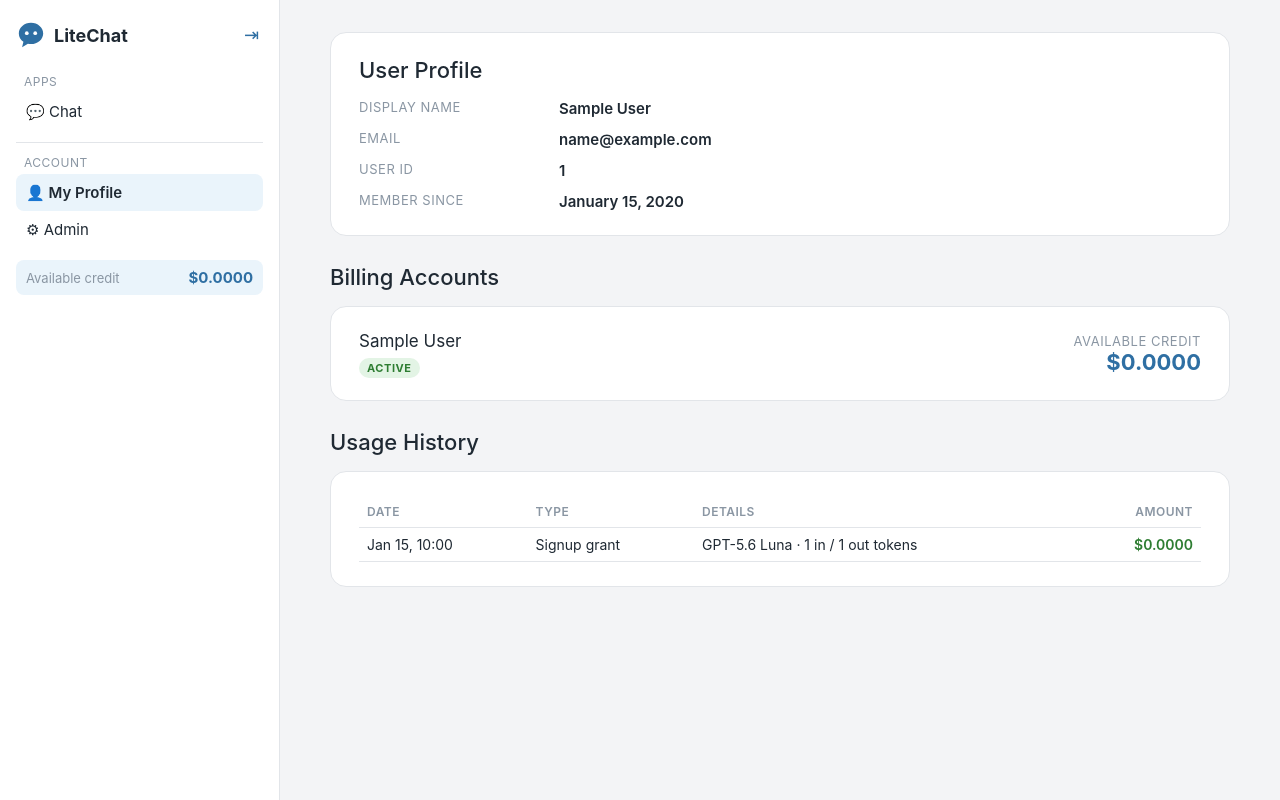
After one commit to karellevanessa/litechat-midterm, a Django app: page /accounts/profile/ in a window 1280 px wide. The commit adds this page. Run offline with Django 5.2, Linux system fonts and the light colour scheme; a user stored in the database is signed in; data comes from the database, SQL or seed files in the repository; tables that the repository leaves empty hold one stand-in row (values such as "Sample post"); some libraries are stand-ins or nearby versions.

Commit message:
feat(accounts): profile page with billing account and usage history
Show display name, email, user id and member-since date, each billing
account with status badge and available credit, and the last 50 ledger
entries (grants, top-ups, charges with model and tokens).

Co-Authored-By: Claude Opus 5.5 <noreply@anthropic.com>

```diff
--- a/accounts/urls.py
+++ b/accounts/urls.py
@@ -6,6 +6,7 @@ from .forms import EmailAuthenticationForm
 
 urlpatterns = [
     path("signup/", views.signup, name="signup"),
+    path("profile/", views.profile, name="profile"),
     path(
         "login/",
         auth_views.LoginView.as_view(authentication_form=EmailAuthenticationForm, redirect_authenticated_user=True),
--- a/accounts/views.py
+++ b/accounts/views.py
@@ -1,10 +1,14 @@
 from django.contrib.auth import login
+from django.contrib.auth.decorators import login_required
 from django.db import transaction
 from django.shortcuts import redirect, render
 
-from billing.services import open_personal_account
+from billing.models import LedgerEntry
+from billing.services import format_balance, get_balance, open_personal_account
 
 from .forms import SignupForm
+
+USAGE_HISTORY_LIMIT = 50
 
 
 def signup(request):
@@ -18,3 +22,16 @@ def signup(request):
         login(request, user, backend="django.contrib.auth.backends.ModelBackend")
         return redirect("chat:index")
     return render(request, "registration/signup.html", {"form": form})
+
+
+@login_required
+def profile(request):
+    accounts = []
+    for account in request.user.billing_accounts.all():
+        accounts.append({"account": account, "balance": format_balance(get_balance(account))})
+    entries = (
+        LedgerEntry.objects.filter(account__owner=request.user)
+        .select_related("message__ai_model")
+        .order_by("-created_at", "-id")[:USAGE_HISTORY_LIMIT]
+    )
+    return render(request, "accounts/profile.html", {"accounts": accounts, "entries": entries})
--- a/static/css/app.css
+++ b/static/css/app.css
@@ -112,3 +112,27 @@ input[type=text], input[type=email], input[type=password], textarea, select {
 .model-card:hover { border-color: var(--blue); }
 .model-card.selected { border-color: var(--blue); box-shadow: 0 0 0 1px var(--blue); }
 .tier { font-size: 11px; font-weight: 700; letter-spacing: .06em; text-transform: uppercase; color: var(--muted); border: 1px solid var(--border); border-radius: 999px; padding: 3px 10px; background: var(--panel); }
+
+/* Profile */
+.page { overflow-y: auto; padding: 32px 5%; display: flex; flex-direction: column; gap: 16px; max-width: 1000px; width: 100%; margin: 0 auto; }
+.card { background: var(--panel); border: 1px solid var(--border); border-radius: 16px; padding: 24px 28px; }
+.card h2 { margin: 0 0 16px; font-size: 22px; font-weight: 500; }
+.section-title { font-size: 22px; font-weight: 500; margin: 12px 0 0; }
+.facts { display: grid; grid-template-columns: 200px 1fr; row-gap: 12px; margin: 0; }
+.facts dt { font-size: 13px; text-transform: uppercase; letter-spacing: .04em; color: var(--muted); }
+.facts dd { margin: 0; font-weight: 600; }
+.billing-row { display: flex; justify-content: space-between; align-items: center; gap: 16px; }
+.account-name { font-size: 17px; margin-bottom: 6px; }
+.badge { font-size: 11px; font-weight: 700; text-transform: uppercase; letter-spacing: .05em; border-radius: 999px; padding: 3px 8px; }
+.badge.active { background: #e3f4e5; color: var(--ok); }
+.badge.suspended { background: #fdecea; color: var(--danger); }
+.credit { display: flex; flex-direction: column; align-items: flex-end; font-size: 13px; text-transform: uppercase; letter-spacing: .04em; }
+.credit strong { font-size: 22px; color: var(--blue); letter-spacing: 0; }
+.table-wrap { overflow-x: auto; }
+.usage { width: 100%; border-collapse: collapse; font-size: 14px; }
+.usage th { text-align: left; font-size: 12px; text-transform: uppercase; letter-spacing: .04em; color: var(--muted); font-weight: 600; border-bottom: 1px solid var(--border); padding: 8px; }
+.usage td { padding: 8px; border-bottom: 1px solid var(--border); }
+.usage .num { text-align: right; white-space: nowrap; }
+.usage .neg { color: var(--text); }
+.usage .pos { color: var(--ok); font-weight: 600; }
+@media (max-width: 760px) { .facts { grid-template-columns: 1fr; row-gap: 4px; } .facts dd { margin-bottom: 8px; } }
--- /dev/null
+++ b/templates/accounts/profile.html
@@ -0,0 +1,55 @@
+{% extends "base.html" %}
+{% load billing_tags %}
+{% block title %}My Profile · LiteChat{% endblock %}
+{% block main %}
+<div class="page">
+  <section class="card">
+    <h2>User Profile</h2>
+    <dl class="facts">
+      <dt>Display name</dt><dd>{{ user.display_name|default:"—" }}</dd>
+      <dt>Email</dt><dd>{{ user.email }}</dd>
+      <dt>User ID</dt><dd>{{ user.pk }}</dd>
+      <dt>Member since</dt><dd>{{ user.date_joined|date:"F j, Y" }}</dd>
+    </dl>
+  </section>
+
+  <h2 class="section-title">Billing Accounts</h2>
+  {% for row in accounts %}
+  <section class="card billing-row">
+    <div>
+      <div class="account-name">{{ row.account.name }}</div>
+      <span class="badge {{ row.account.status }}">{{ row.account.get_status_display }}</span>
+    </div>
+    <div class="credit">
+      <span class="muted">Available credit</span>
+      <strong>{{ row.balance }}</strong>
+    </div>
+  </section>
+  {% empty %}
+  <section class="card"><p class="muted">No billing account yet. Open the chat to create one.</p></section>
+  {% endfor %}
+
+  <h2 class="section-title">Usage History</h2>
+  <section class="card">
+    {% if entries %}
+    <div class="table-wrap">
+      <table class="usage">
+        <thead><tr><th>Date</th><th>Type</th><th>Details</th><th class="num">Amount</th></tr></thead>
+        <tbody>
+        {% for e in entries %}
+          <tr>
+            <td>{{ e.created_at|date:"M j, H:i" }}</td>
+            <td>{{ e.get_kind_display }}</td>
+            <td>{% if e.message %}{{ e.message.ai_model.display_name|default:"Model" }} · {{ e.message.input_tokens }} in / {{ e.message.output_tokens }} out tokens{% else %}{{ e.note|default:"—" }}{% endif %}</td>
+            <td class="num {% if e.amount_micros < 0 %}neg{% else %}pos{% endif %}">{{ e.amount_micros|usd }}</td>
+          </tr>
+        {% endfor %}
+        </tbody>
+      </table>
+    </div>
+    {% else %}
+    <p class="muted">No activity yet.</p>
+    {% endif %}
+  </section>
+</div>
+{% endblock %}
--- a/templates/base.html
+++ b/templates/base.html
@@ -25,7 +25,7 @@
       <a class="nav-item {% if request.resolver_match.app_name == 'chat' %}active{% endif %}" href="{% url 'chat:index' %}">&#128172; Chat</a>
       <hr>
       <div class="nav-label">Account</div>
-      <a class="nav-item {% if request.resolver_match.url_name == 'profile' %}active{% endif %}" href="#">&#128100; My Profile</a>
+      <a class="nav-item {% if request.resolver_match.url_name == 'profile' %}active{% endif %}" href="{% url 'profile' %}">&#128100; My Profile</a>
       {% if user.is_staff %}<a class="nav-item" href="{% url 'admin:index' %}">&#9881; Admin</a>{% endif %}
     </nav>
     <div class="credit-chip" id="credit-chip">
```
Also changed, not shown: accounts/tests.py (+30 -0 lines), doc/plan/1790658286_litechat-mvp.md (+5 -4 lines).
